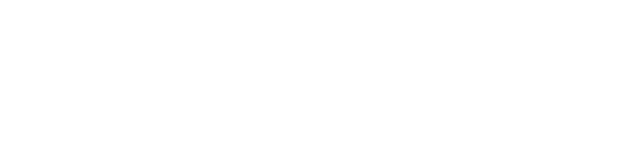
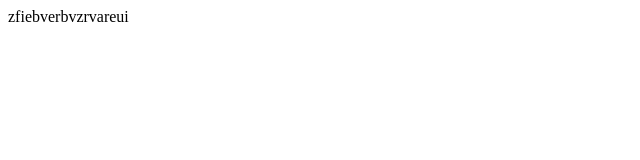
Before and after one commit to MohamedJamh/testRepo, a plain HTML site: page index.html in a window 1280 px wide. Shown: the whole page, without its empty margins (0-640 px from the left). Drawn offline with Linux system fonts and the light colour scheme.

Commit message:
Update index.html

```diff
--- a/index.html
+++ b/index.html
@@ -7,6 +7,7 @@
     <title>Document</title>
 </head>
 <body>
+    <div>zfiebverbvzrvareui</div>
 
 </body>
 </html>
```
